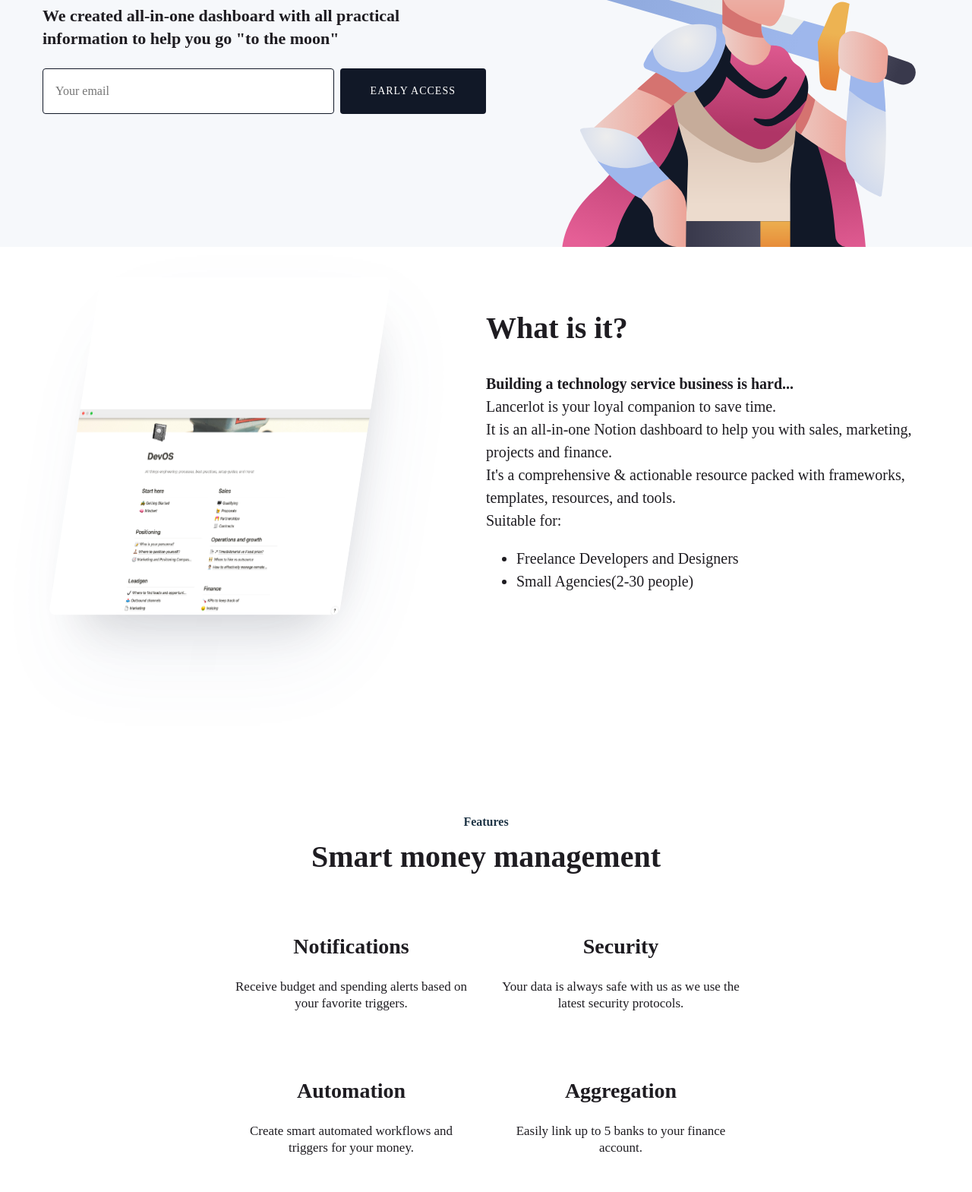
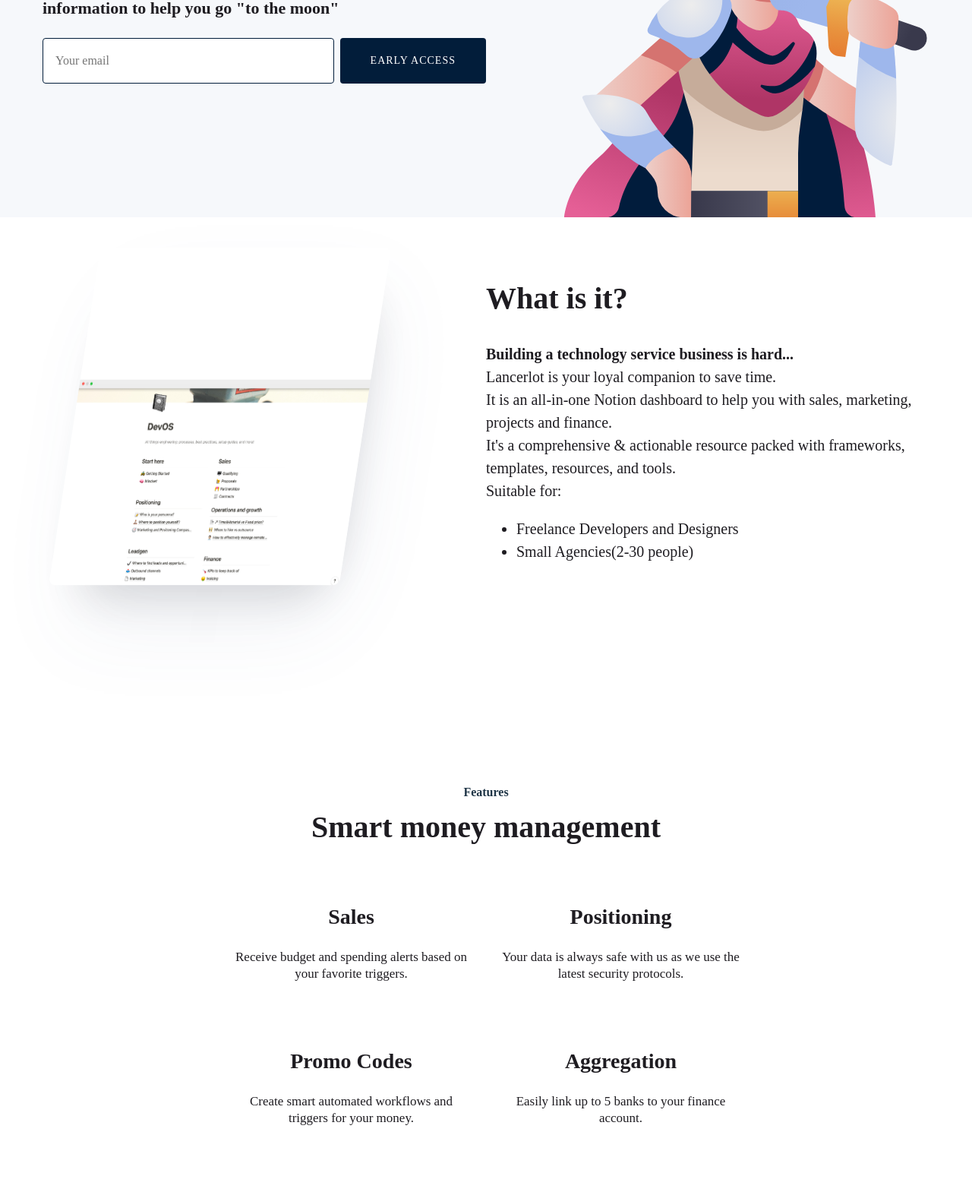
Before and after one commit to doberman1551/devos, a Gatsby site: page / in a window 1280 px wide. Shown: the part 415-1984 px from the top of the page at 76% size. Built offline with nearby package versions, Linux system fonts and the light colour scheme; Gatsby itself is replaced by a stand-in of ours.

Commit message:
new colors

```diff
--- a/src/components/Cta1.js
+++ b/src/components/Cta1.js
@@ -31,7 +31,7 @@
   padding: 80px 0 40px;
 `
 
-const GetStartedTitle = styled.h3`
+const GetStartedTitle = styled.h4`
   margin: 0 auto 32px;
   text-align: center;
 `
--- a/src/components/Features.js
+++ b/src/components/Features.js
@@ -10,20 +10,20 @@
       <SectionTitle>Smart money management</SectionTitle>
       <FeaturesGrid>
         <FeatureItem>
-          <FeatureTitle>Notifications</FeatureTitle>
+          <FeatureTitle>Sales</FeatureTitle>
           <FeatureText>
             Receive budget and spending alerts based on your favorite triggers.
           </FeatureText>
         </FeatureItem>
         <FeatureItem>
-          <FeatureTitle>Security</FeatureTitle>
+          <FeatureTitle>Positioning</FeatureTitle>
           <FeatureText>
             Your data is always safe with us as we use the latest security
             protocols.
           </FeatureText>
         </FeatureItem>
         <FeatureItem>
-          <FeatureTitle>Automation</FeatureTitle>
+          <FeatureTitle>Promo Codes</FeatureTitle>
           <FeatureText>
             Create smart automated workflows and triggers for your money.
           </FeatureText>
--- a/src/components/Hero.js
+++ b/src/components/Hero.js
@@ -6,9 +6,9 @@
 const Hero = () => {
 const data= useStaticQuery(graphql`
 query HeroBanner{
-file(relativePath: {eq: "box.png"}) {
+file(relativePath: {eq: "knight.png"}) {
   childImageSharp {
-    gatsbyImageData(layout:CONSTRAINED )
+    gatsbyImageData(layout:CONSTRAINED quality: 100 )
     }
 
 }
@@ -89,7 +89,7 @@
 
 const HeroWrapper = styled.header`
  background-color:${props => props.theme.color.background.light}; //#f8f8f8;
-  padding: 160px 0 40px 0;
+  padding: 120px 0 20px 0;
   position: relative;
   //clip-path: polygon(0 0, 100% 0, 100% 100%, 0 calc(100% - 5vw));
   @media (max-width: ${props => props.theme.screen.md}) {
@@ -220,7 +220,7 @@
 const ImageWrapper = styled.div`
   justify-self: end;
   align-self: center;
-  margin-bottom:-40px;
+  margin-bottom:-20px;
 
   @media (max-width: ${props => props.theme.screen.md}) {
     justify-self: center;
--- a/src/components/styles/theme.js
+++ b/src/components/styles/theme.js
@@ -24,7 +24,7 @@
 
     color: {
       primary: "#1E1C21",
-      secondary: "#111827",//"#098c8c",
+      secondary: "#021D3A",//"#098c8c", // #111827 -very dark blue
       accent: "#203647",//#cca86e
       background: {
         white: "#ffffff",
--- a/src/pages/index.js
+++ b/src/pages/index.js
@@ -20,7 +20,7 @@
     <Hero/>
     <Description/>
     <Features/>
-    <Price/>
+    {/*<Price/>*/}
     <Cta1/>
   </Layout>
 )
```
Also changed, not shown: src/images/knight.png (added).
